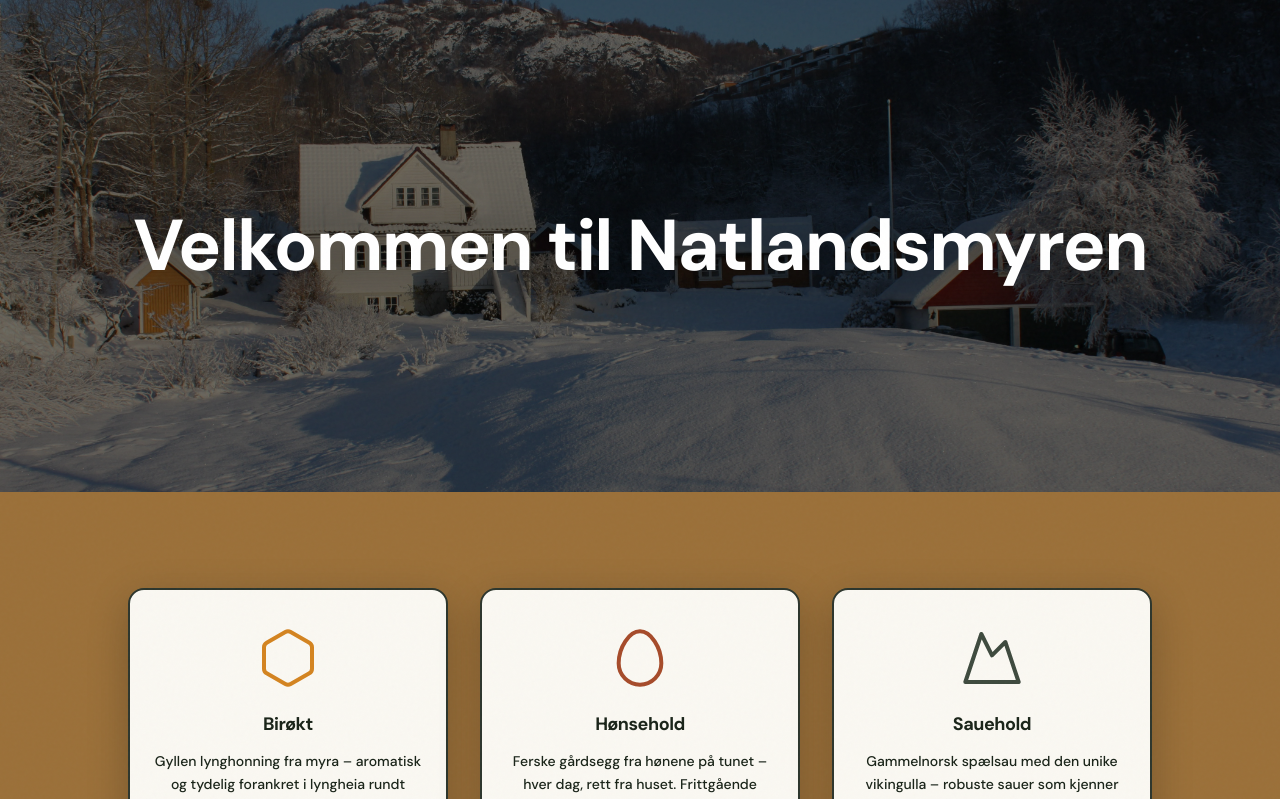
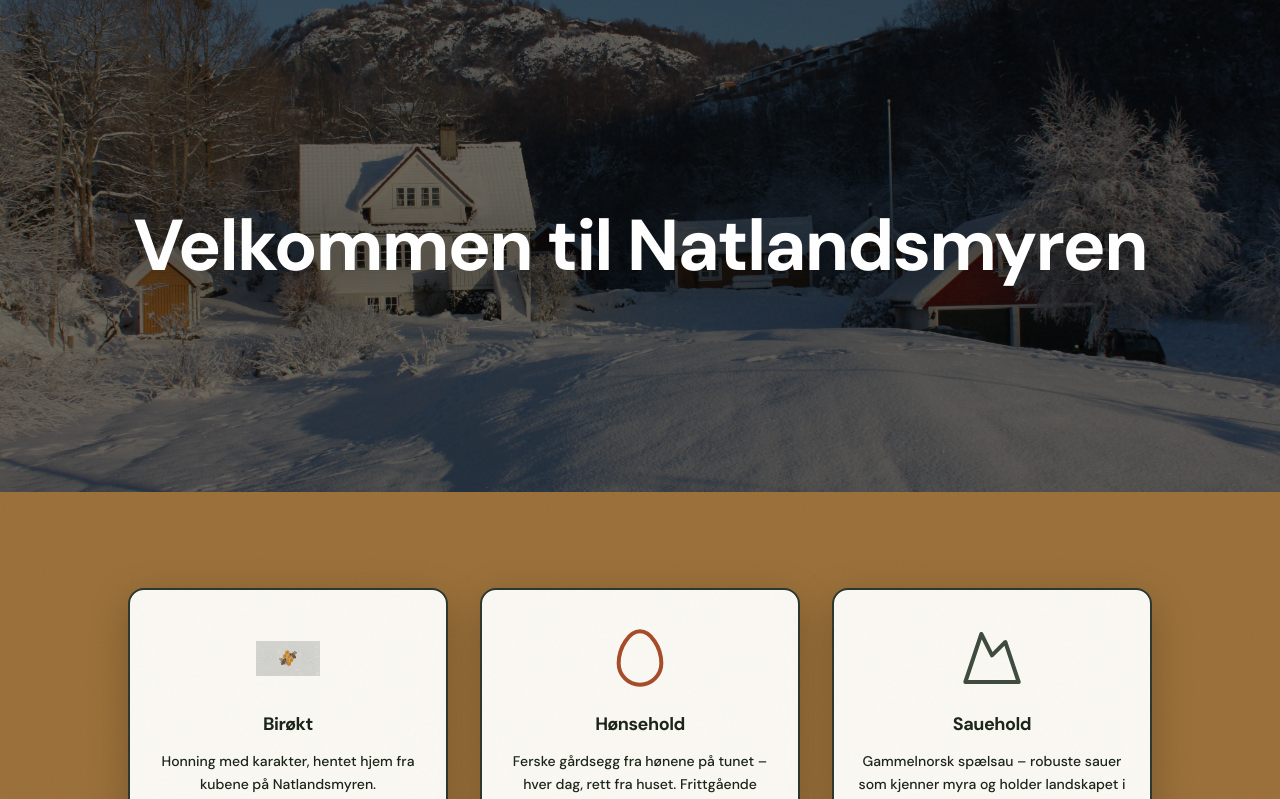
Before and after one commit to eirnat/Natlandsmyren, a Next.js app: page / in a window 1280 px wide. Shown: the top 799 px of the page. Built offline with nearby package versions, Linux system fonts and the light colour scheme.

Commit message:
oppdatere ikoner

```diff
--- a/app/page.tsx
+++ b/app/page.tsx
@@ -1,28 +1,32 @@
 import Image from "next/image";
 import Link from "next/link";
-import { Egg, Hexagon, Mountain } from "lucide-react";
+import { Egg, Mountain } from "lucide-react";
 import type { LucideIcon } from "lucide-react";
 import type { CSSProperties } from "react";
 
-const fliser: {
+type Flis = {
   tittel: string;
   beskrivelse: string;
-  ikon: LucideIcon;
   href: string;
   accent: string;
-}[] = [
+} & (
+  | { ikon: LucideIcon; bilde?: undefined }
+  | { bilde: string; ikon?: undefined }
+);
+
+const fliser: Flis[] = [
   {
     tittel: "Birøkt",
     beskrivelse:
-      "Gyllen lynghonning fra myra – aromatisk og tydelig forankret i lyngheia rundt gården. Honning med karakter, hentet hjem fra kubene på Natlandsmyren.",
-    ikon: Hexagon,
+      "Honning med karakter, hentet hjem fra kubene på Natlandsmyren.",
+    bilde: "/images/bie.png",
     href: "/birøkt",
     accent: "#D48420",
   },
   {
     tittel: "Hønsehold",
     beskrivelse:
-      "Ferske gårdsegg fra hønene på tunet – hver dag, rett fra huset. Frittgående høner som trives ute gir egg du merker på smaken.",
+      "Ferske gårdsegg fra hønene på tunet – hver dag, rett fra huset. Frittgående høner som trives ute.",
     ikon: Egg,
     href: "/hønsehold",
     accent: "#A64B2A",
@@ -30,7 +34,7 @@ const fliser: {
   {
     tittel: "Sauehold",
     beskrivelse:
-      "Gammelnorsk spælsau med den unike vikingulla – robuste sauer som kjenner myra og holder landskapet i form, beite for beite.",
+      "Gammelnorsk spælsau – robuste sauer som kjenner myra og holder landskapet i form, beite for beite.",
     ikon: Mountain,
     href: "/sauehold",
     accent: "#3E4A3E",
@@ -73,19 +77,37 @@ export default function Home() {
             Birøkt, hønsehold og sauehold
           </h2>
           <ul className="mx-auto grid max-w-5xl grid-cols-1 gap-7 sm:grid-cols-3 sm:gap-6 md:gap-8">
-            {fliser.map(({ tittel, beskrivelse, ikon: Ikon, href, accent }) => (
+            {fliser.map((flis) => {
+              const { tittel, beskrivelse, href, accent } = flis;
+              return (
               <li key={tittel}>
                 <Link
                   href={href}
                   className="group flex min-h-[18rem] flex-col items-center rounded-2xl border-2 border-[#2D362D] bg-[#FAF8F2] px-5 py-8 text-center shadow-[0_12px_40px_rgba(0,0,0,0.22)] transition-all duration-300 ease-out hover:border-[#2D362D] hover:bg-[#2D362D] hover:shadow-[0_18px_48px_rgba(0,0,0,0.35)] focus-visible:outline focus-visible:outline-4 focus-visible:outline-offset-4 focus-visible:outline-[#2D362D] sm:min-h-[19rem] sm:px-6 sm:py-9"
                   style={{ "--ikon-accent": accent } as CSSProperties}
                 >
+                  {"bilde" in flis && flis.bilde ? (
+                    <Image
+                      src={flis.bilde}
+                      alt=""
+                      width={64}
+                      height={64}
+                      className="h-16 w-16 shrink-0 object-contain"
+                      aria-hidden
+                    />
+                  ) : (
+                    (() => {
+                      const Ikon = flis.ikon;
+                      return (
                         <Ikon
                           size={64}
                           className="shrink-0 text-[var(--ikon-accent)] transition-colors duration-300 group-hover:text-white"
                           strokeWidth={1.5}
                           aria-hidden
                         />
+                      );
+                    })()
+                  )}
                   <span className="mt-5 text-lg font-bold tracking-tight text-[#1A2419] transition-colors duration-300 group-hover:text-white">
                     {tittel}
                   </span>
@@ -94,7 +116,8 @@ export default function Home() {
                   </span>
                 </Link>
               </li>
-            ))}
+              );
+            })}
           </ul>
         </section>
 
```
Also changed, not shown: public/images/bie.png (added). Lines whose indentation alone changed are shown as unchanged.
